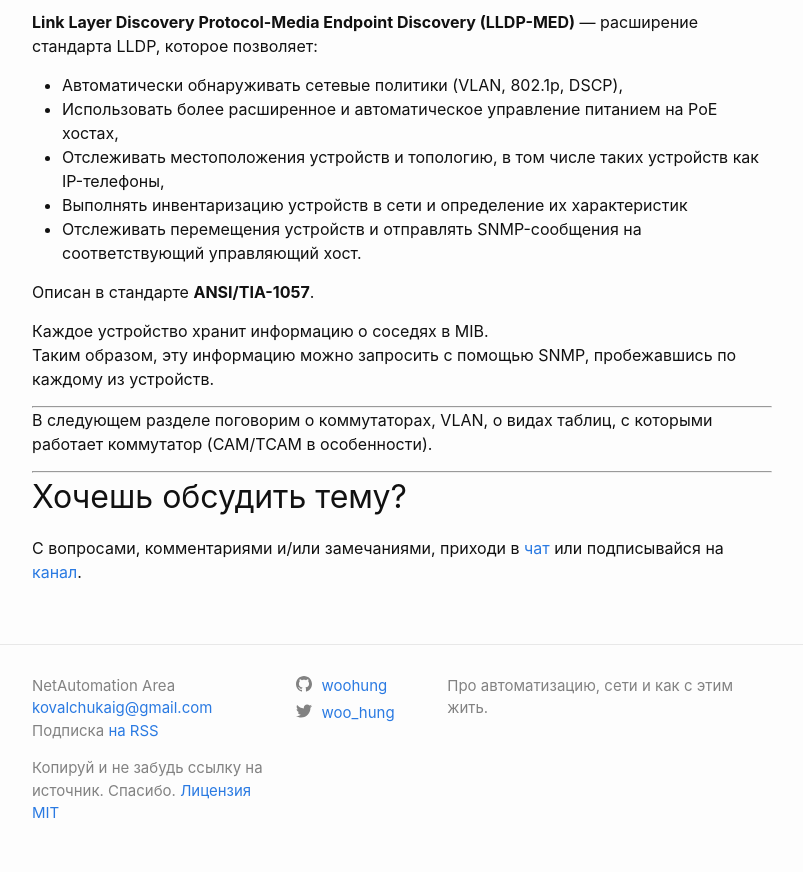
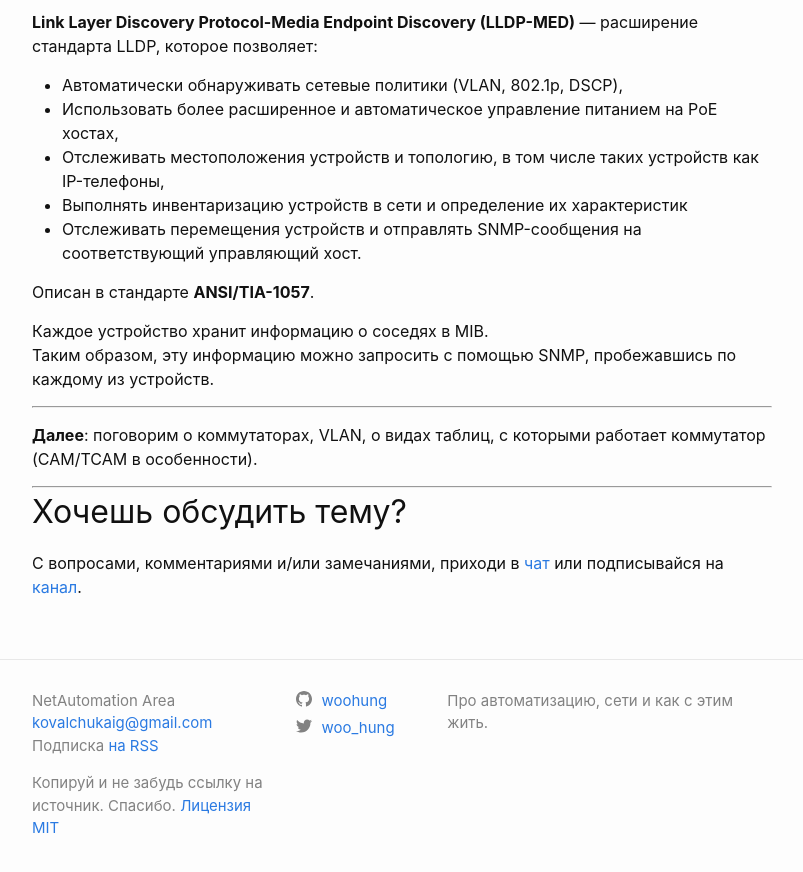
Before and after one commit to woohung/woohung.github.io, a Jekyll site: the page built from _posts/2022-05-08-Часть-1.0-Ethernet-concepts.md, in a window 1280 px wide and 900 px high, scrolled down 12027 px. Shown: the top 872 px of the window, without its empty margins (238-1041 px from the left). Built offline with Jekyll 4.4.1, drawn with Linux system fonts in a browser that asks for light colours.

Commit message:
Update 2022-05-08-Часть-1.0-Ethernet-concepts.md

```diff
--- a/_posts/2022-05-08-Часть-1.0-Ethernet-concepts.md
+++ b/_posts/2022-05-08-Часть-1.0-Ethernet-concepts.md
@@ -341,9 +341,9 @@ LLDPDU состоит как минимум из четырёх обязател
 Таким образом, эту информацию можно запросить с помощью SNMP, пробежавшись по каждому из устройств.
 
 <hr>
-
-В следующем разделе поговорим о коммутаторах, VLAN, о видах таблиц, с которыми работает коммутатор (CAM/TCAM в особенности).
-
+<p></p>
+**Далее**: поговорим о коммутаторах, VLAN, о видах таблиц, с которыми работает коммутатор (CAM/TCAM в особенности).
+<p></p>
 <hr>
 <h2>Хочешь обсудить тему?</h2>
 С вопросами, комментариями и/или замечаниями, приходи в [чат](https://t.me/netautomationarea) или подписывайся на [канал](https://t.me/netautomation).
```
